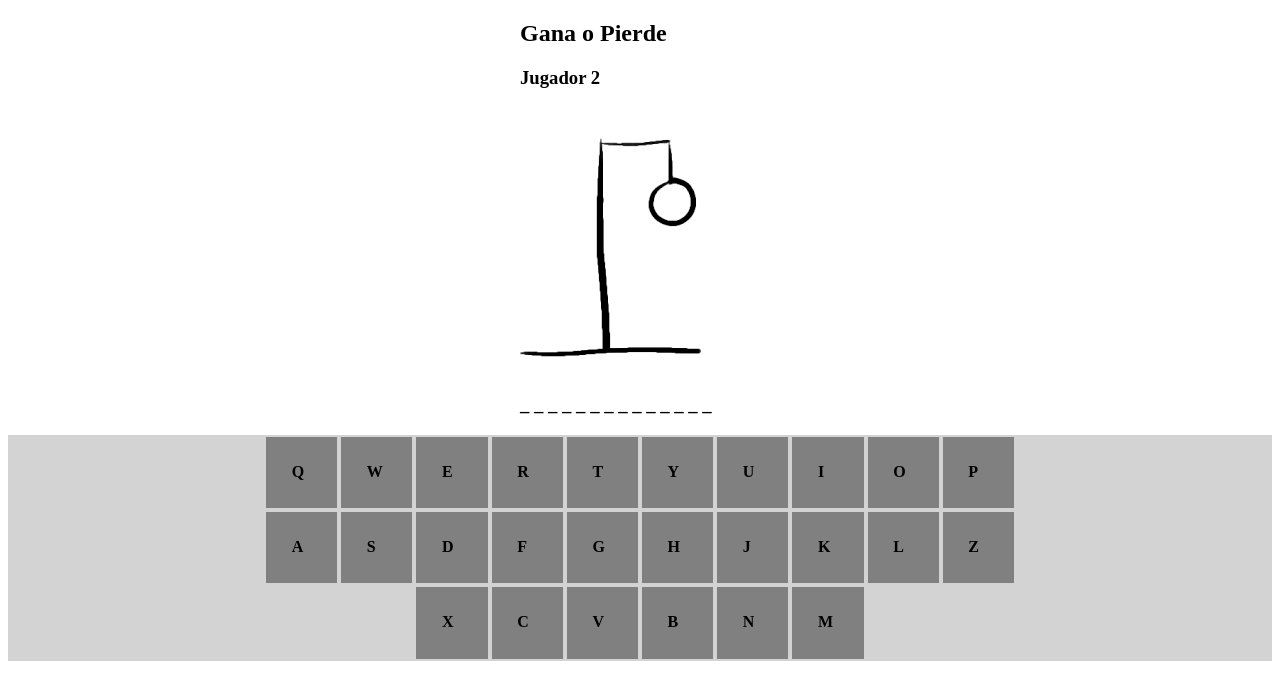
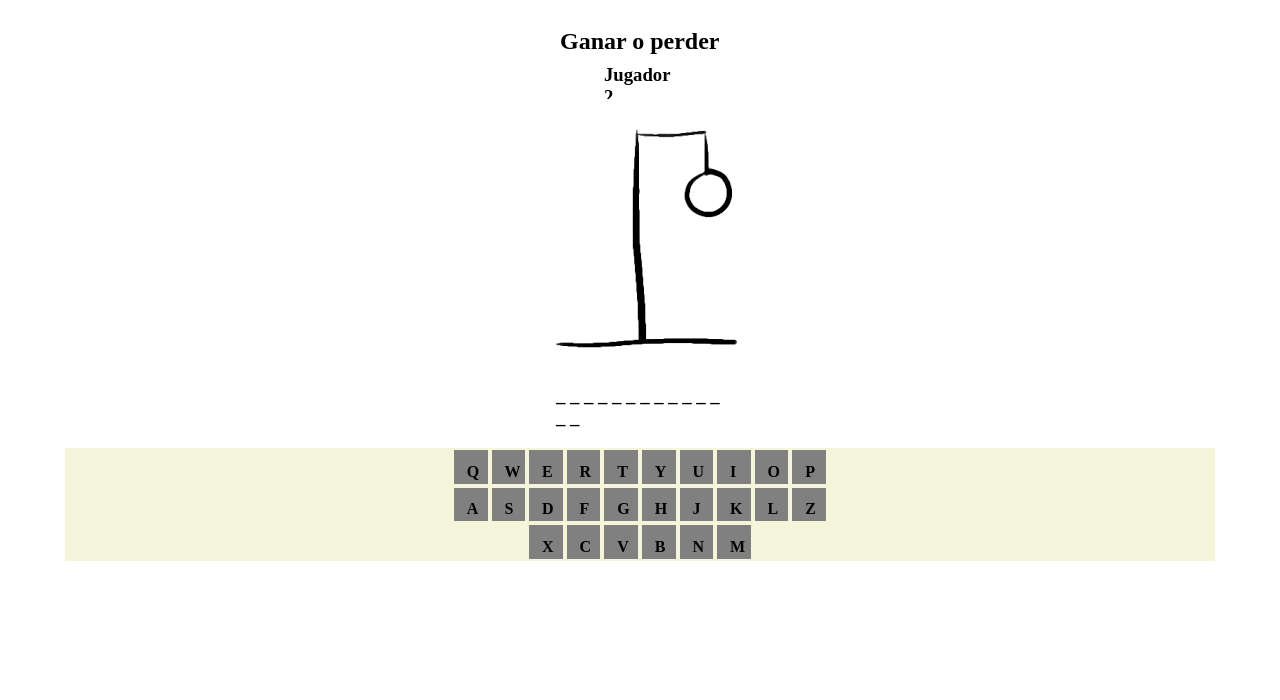
Before and after one commit to CordobaBenjamin/-1-Ts-Proyect-Drowned-Game, a plain HTML site: page index.html in a window 1280 px wide. Drawn offline with Linux system fonts and the light colour scheme.

Commit message:
keyboard-functions.ts #0.1 error

```diff
--- a/index.html
+++ b/index.html
@@ -4,19 +4,20 @@
     <meta charset="UTF-8">
     <meta name="viewport" content="width=device-width, initial-scale=1.0">
     <link rel="stylesheet" href="style.css">
-    <title>Drowned</title>
+    <title>The Hangman</title>
 </head>
 <body>
 
+    <div class="grid-middle">
         <div class="tittle-div">
-        <h2 class="tittle"> Gana o Pierde </h2>
+            <h2 class="tittle"> Ganar o perder </h2>
             <h3 class="player-two"> Jugador 2 </h3>
         </div>
 
         <div class="main-div">
 
-        <div class="drowned-draw">
-            <img src="./src/Drowned-start.png">
+            <div class="hangman-draw">
+                <img src="./src/Hangman-start.png">
             </div>
 
             <div class="correct-word">
@@ -27,43 +28,43 @@
 
         <section class="keyboard">
         <div class="first-division">
-            <h4 class="key">Q</h4>
-            <h4 class="key">W</h4>
-            <h4 class="key">E</h4>
-            <h4 class="key">R</h4>
-            <h4 class="key">T</h4>
-            <h4 class="key">Y</h4>
-            <h4 class="key">U</h4>
-            <h4 class="key">I</h4>
-            <h4 class="key">O</h4>
-            <h4 class="key">P</h4>
+                <h4 class="key" id="Q">Q</h4>
+                <h4 class="key" id="W">W</h4>
+                <h4 class="key" id="E">E</h4>
+                <h4 class="key" id="R">R</h4>
+                <h4 class="key" id="T">T</h4>
+                <h4 class="key" id="Y">Y</h4>
+                <h4 class="key" id="U">U</h4>
+                <h4 class="key" id="I">I</h4>
+                <h4 class="key" id="O">O</h4>
+                <h4 class="key" id="P">P</h4>
         </div>
 
         <div class="second-division">
-            <h4 class="key">A</h4>
-            <h4 class="key">S</h4>
-            <h4 class="key">D</h4>
-            <h4 class="key">F</h4>
-            <h4 class="key">G</h4>
-            <h4 class="key">H</h4>
-            <h4 class="key">J</h4>
-            <h4 class="key">K</h4>
-            <h4 class="key">L</h4>
-            <h4 class="key">Z</h4>
+                <h4 class="key" id="A">A</h4>
+                <h4 class="key" id="S">S</h4>
+                <h4 class="key" id="D">D</h4>
+                <h4 class="key" id="F">F</h4>
+                <h4 class="key" id="G">G</h4>
+                <h4 class="key" id="H">H</h4>
+                <h4 class="key" id="J">J</h4>
+                <h4 class="key" id="K">K</h4>
+                <h4 class="key" id="L">L</h4>
+                <h4 class="key" id="Z">Z</h4>
             </div>
 
             <div class="third-division">
 
-            <h4 class="key">X</h4>
-            <h4 class="key">C</h4>
-            <h4 class="key">V</h4>
-            <h4 class="key">B</h4>
-            <h4 class="key">N</h4>
-            <h4 class="key">M</h4>
+                <h4 class="key" id="X">X</h4>
+                <h4 class="key" id="C">C</h4>
+                <h4 class="key" id="V">V</h4>
+                <h4 class="key" id="B">B</h4>
+                <h4 class="key" id="N">N</h4>
+                <h4 class="key" id="M">M</h4>
             </div>
 
         </section>
-
+    </div>
 
     <script src="main.js"></script>
 </body>
--- a/main.js
+++ b/main.js
@@ -1,2 +1,78 @@
 "use strict";
+// //! Funcion para asigarnle a cada letra un evento onclick, por cada evento se guarda la letra y se compara con la letra y el orden correcto.
+// const keyboardLetters:string[] = ["Q","W","E","R","T","Y","U","I","O","P","A","S","D","F","G","H","J","K","L","Z","X","C","V","B","N","M"]
+// //* Se le asigna a cada letra, un nodo del dom, segun la letra y el id del mismo.
+// function keepLetter (Element:string):string {
+//     return `const ${Element} = document.getElementById("${Element}")`
+// }
+// //* Se le crea una constante y un evento a cada nodo
+// const letterDom = keyboardLetters.map(keepLetter)
+// const Q = letterDom[0]
+// const W = letterDom[1]
+// const E = letterDom[2]
+// const R = letterDom[3]
+// const T = letterDom[4]
+// const Y = letterDom[5]
+// const U = letterDom[6]
+// const I = letterDom[7]
+// const O = letterDom[8]
+// const P = letterDom[9]
+// const A = letterDom[10]
+// const S = letterDom[11]
+// const D = letterDom[12]
+// const F = letterDom[13]
+// const G = letterDom[14]
+// const H = letterDom[15]
+// const J = letterDom[16]
+// const K = letterDom[17]
+// const L = letterDom[18]
+// const Z = letterDom[19]
+// const X = letterDom[20]
+// const C = letterDom[21]
+// const V = letterDom[22]
+// const B = letterDom[23]
+// const N = letterDom[24]
+// const M = letterDom[25]
+// Q
+//! Funcion para asigarnle a cada letra un evento onclick, por cada evento se guarda la letra y se compara con la letra y el orden correcto.
+const keyboardLetters = ["Q", "W", "E", "R", "T", "Y", "U", "I", "O", "P", "A", "S", "D", "F", "G", "H", "J", "K", "L", "Z", "X", "C", "V", "B", "N", "M"];
+//* Se le asigna a cada letra, un nodo del dom, segun la letra y el id del mismo.
+function keepLetter(Element) {
+    return document.getElementById(Element);
+}
+//* Se le crea una constante y un evento a cada nodo
+const letterDom = keyboardLetters.map(letter => {
+    const elemento = keepLetter(letter);
+    if (elemento instanceof HTMLElement) {
+        return elemento;
+    }
+    return null;
+});
+let Q = keyboardLetters[0];
+// const W = letterDom[1]
+// const E = letterDom[2]
+// const R = letterDom[3]
+// const T = letterDom[4]
+// const Y = letterDom[5]
+// const U = letterDom[6]
+// const I = letterDom[7]
+// const O = letterDom[8]
+// const P = letterDom[9]
+// const A = letterDom[10]
+// const S = letterDom[11]
+// const D = letterDom[12]
+// const F = letterDom[13]
+// const G = letterDom[14]
+// const H = letterDom[15]
+// const J = letterDom[16]
+// const K = letterDom[17]
+// const L = letterDom[18]
+// const Z = letterDom[19]
+// const X = letterDom[20]
+// const C = letterDom[21]
+// const V = letterDom[22]
+// const B = letterDom[23]
+// const N = letterDom[24]
+// const M = letterDom[25]
+console.log(Q);
 //# sourceMappingURL=main.js.map
--- a/style.css
+++ b/style.css
@@ -1,22 +1,51 @@
+body {
+    display: grid;
+    grid-template-columns: 1fr 20fr 1fr;
+    grid-template-rows: 1fr;
+}
+
+.grid-middle {
+    grid-column-start: 2;
+    grid-column-end: 3;
+}
 
 .tittle-div {
-    max-width: 30vh;
+    max-width: 25vh;
     max-height: 10vh;
     margin-left: auto;
     margin-right: auto;
 }
 
+.tittle {
+    max-width: 15vh;
+    max-height: 2vh;
+    min-width: 20vh;
+    min-height: 1vh;
+    margin-left: auto;
+    margin-right: auto;
+}
+
+.player-two {
+    max-width: 5vh;
+    max-height: 2vh;
+    min-width: 9vh;
+    min-height: 1vh;
+    margin-left: auto;
+    margin-right: auto;
+}
+
 .main-div {
-    max-width: 30vh;
+    max-width: 21vh;
     max-height: 60vh;
     margin-left: auto;
     margin-right: auto;
 }
 
 .keyboard {
-    background-color: lightgrey;
+    background-color: beige;
     display: grid;
     grid-row: 1fr, 1fr, 1fr;
+    min-width: 10vh;
 }
 
 .first-division, .second-division, .third-division {
@@ -27,11 +56,11 @@
 }
 
 .key {
-    height: 20px;
-    width: 20px;
+    height: 1vmin;
+    width: 1vmin;
     background-color: gray;
     padding: 0.5vmin;
-    padding: 2vmax;
+    padding: 1vmax;
     border: 1px;
     margin: 2px;
 
```
Also changed, not shown: ts-module/keyboard-Function copy.ts (added, +39 -0 lines), ts-module/keyboard-Function.ts (added, +45 -0 lines), src/Hangman-start.png (renamed from src/Drowned-start.png), 1 other file. Lines whose indentation alone changed are shown as unchanged.
